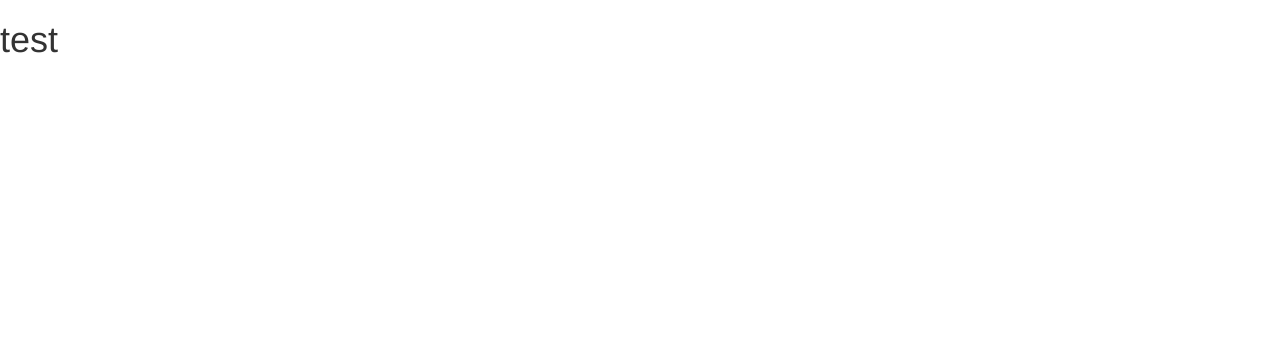
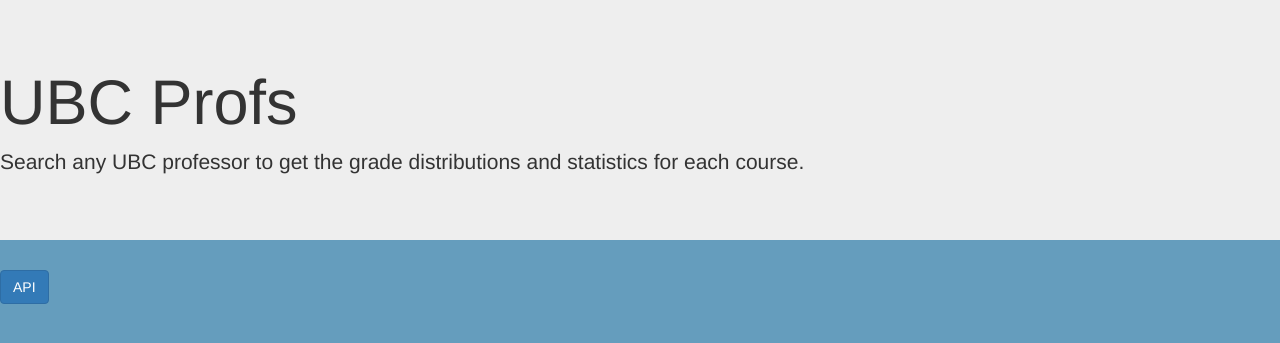
Before and after one commit to christopherhui/ubc-profs-api, a Flask app: page / in a window 1280 px wide. Before the commit the part shown is almost empty. Shown: the top 343 px of the page. Run offline with Flask 2, Linux system fonts and the light colour scheme; some libraries are stand-ins or nearby versions.

Commit message:
Added some html stuff

```diff
--- a/templates/home.html
+++ b/templates/home.html
@@ -1,5 +1,10 @@
 {% extends 'index.html' %}
 
 {% block container %}
-<h1>test</h1>
+<div class="jumbotron">
+    <body style="background-color:#659DBD;">
+    <h1 class="display-4">UBC Profs</h1>
+    <p class="lead">Search any UBC professor to get the grade distributions and statistics for each course.</p>
+</div>
+<button type="button" class="btn btn-primary">API</button>
 {% endblock %}
```
Also changed, not shown: prof_api/stats.py (line endings or trailing spaces).
